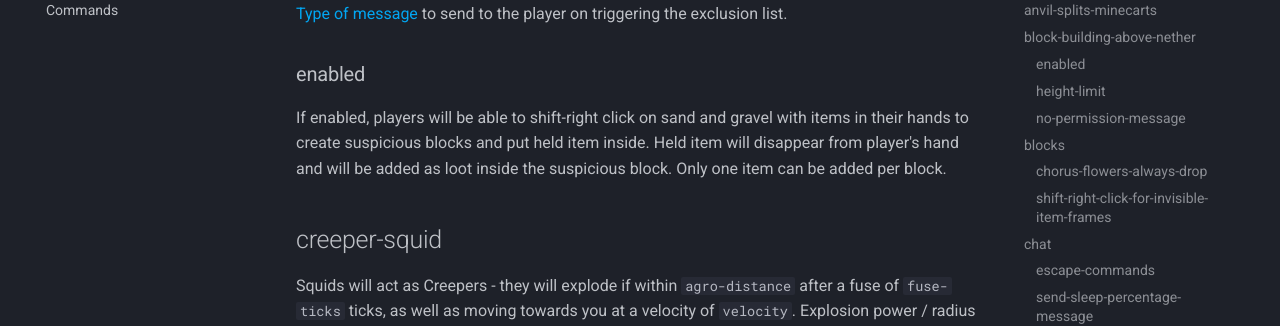
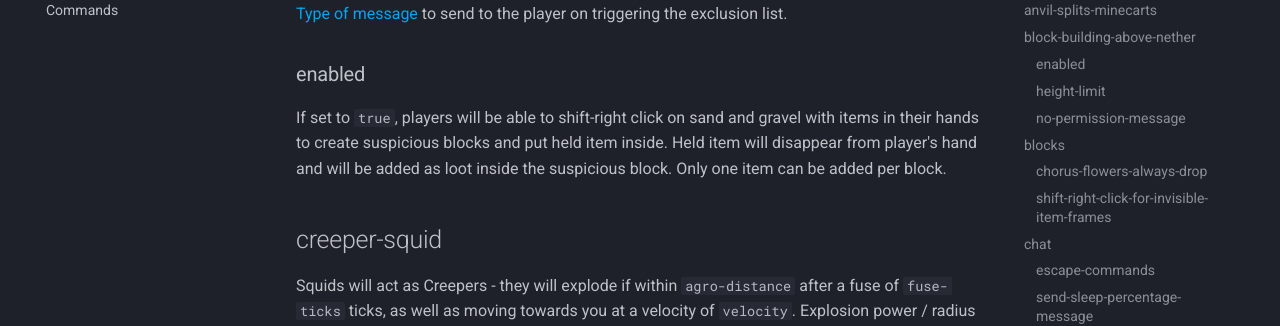
Before and after one commit to PurpurMC/PurpurDocs, an MkDocs documentation site: the page built from mkdocs/purpurextras/configuration.md, in a window 1280 px wide and 900 px high, scrolled down 2036 px. Shown: the part 152-478 px from the top of the window. Built offline with MkDocs 1.6.1 and Material for MkDocs 9.7.7, drawn with Linux system fonts in a browser that asks for light colours; comment, search, counter and statistics services are not loaded.

Commit message:
enabled -> set to true

```diff
--- a/mkdocs/purpurextras/configuration.md
+++ b/mkdocs/purpurextras/configuration.md
@@ -68,7 +68,7 @@
 
 ### enabled
 
-If enabled, players will be able to shift-right click on sand and gravel with items in their hands to create suspicious blocks and put held item inside. Held item will disappear from player's hand and will be added as loot inside the suspicious block. Only one item can be added per block.
+If set to `true`, players will be able to shift-right click on sand and gravel with items in their hands to create suspicious blocks and put held item inside. Held item will disappear from player's hand and will be added as loot inside the suspicious block. Only one item can be added per block.
 
 ## creeper-squid
 
```
